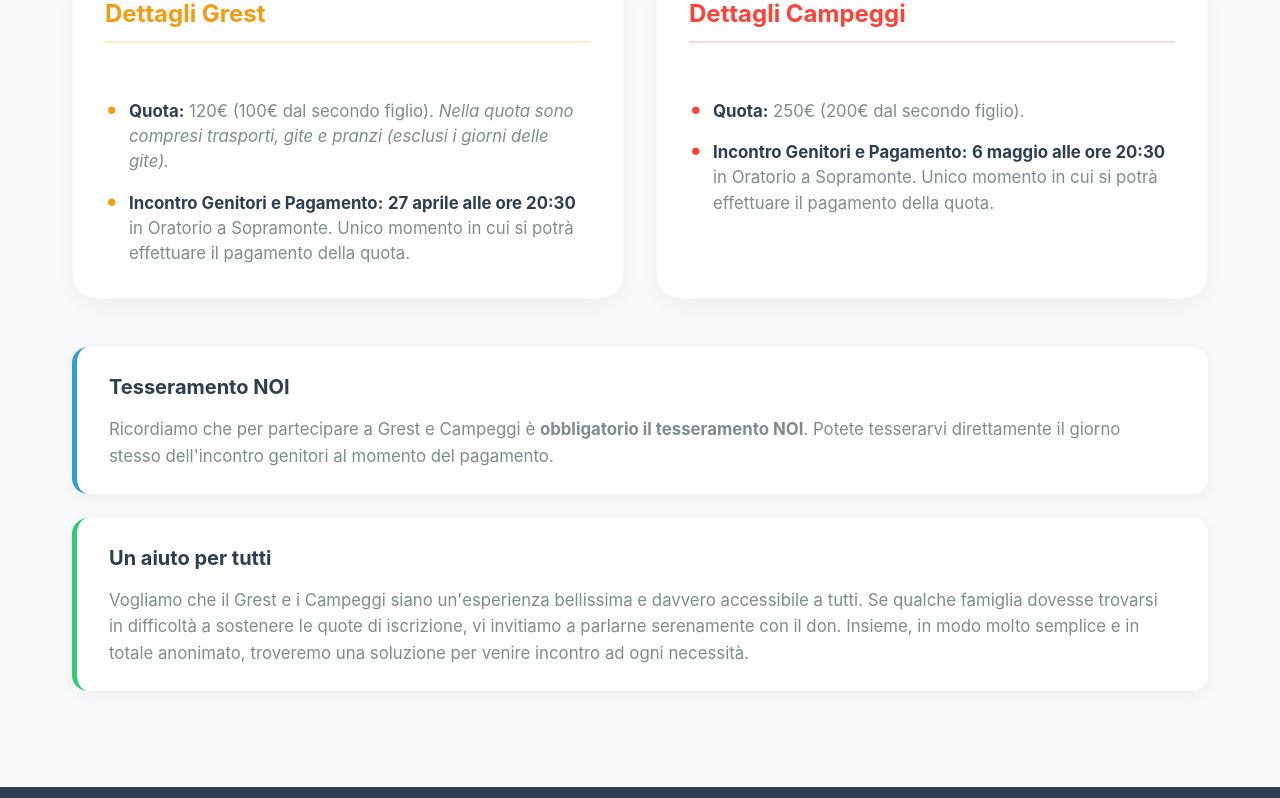
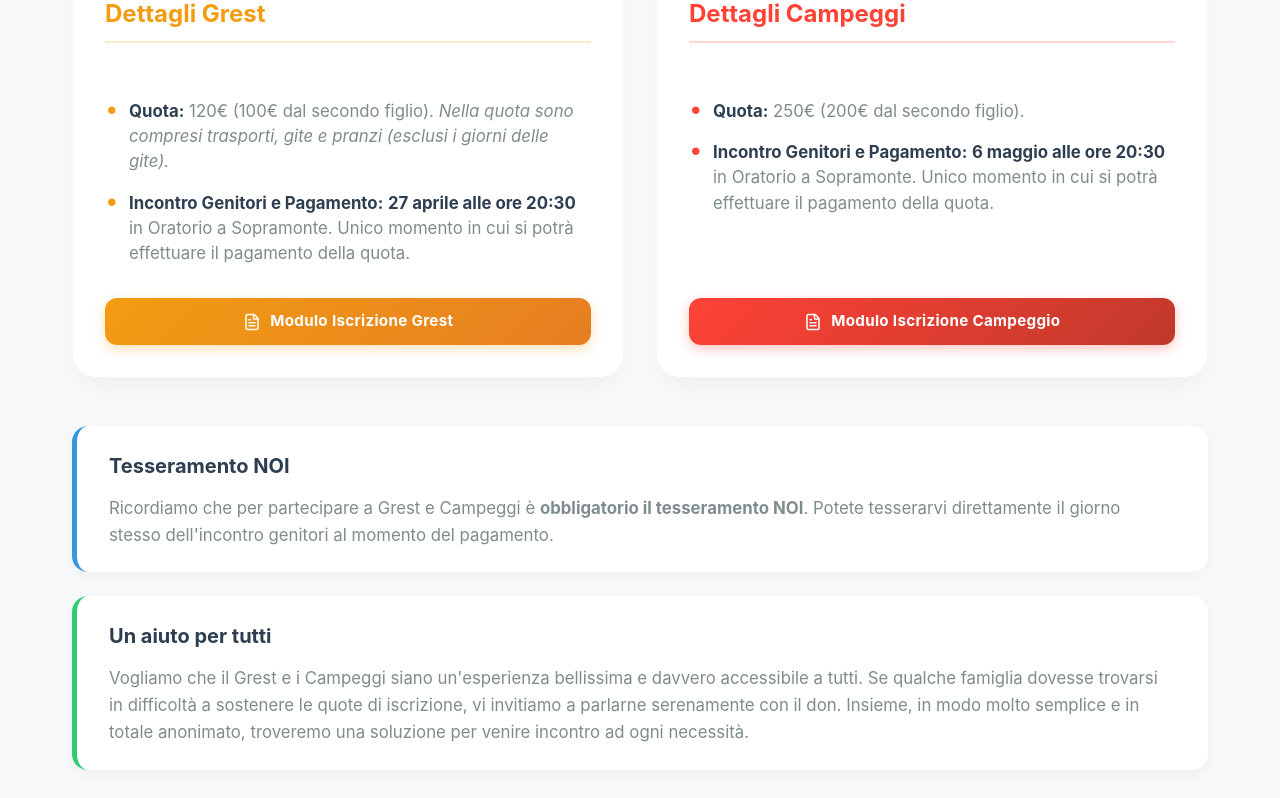
Before and after one commit to Oratorio-Sopramonte/OratorioWebSite, a React (Vite) app: page /estate-2026 in a window 1280 px wide. Shown: the part 1616-2414 px from the top of the page. Built offline with nearby package versions, Linux system fonts and the light colour scheme.

Commit message:
Aggiunti moduli iscrizioni grest e campeggio

```diff
--- a/src/pages/Estate2026.css
+++ b/src/pages/Estate2026.css
@@ -482,6 +482,8 @@
     padding: 2rem;
     box-shadow: 0 10px 30px -10px rgba(0, 0, 0, 0.08);
     border: 1px solid rgba(0, 0, 0, 0.04);
+    display: flex;
+    flex-direction: column;
 }
 
 .info-card h3 {
@@ -633,3 +635,47 @@
         margin-bottom: 0;
     }
 }
+
+/* --- PDF Buttons --- */
+.pdf-btn {
+    display: inline-flex;
+    align-items: center;
+    gap: 0.6rem;
+    margin-top: auto;
+    padding: 0.7rem 1.4rem;
+    border-radius: 0.75rem;
+    font-size: 0.95rem;
+    font-weight: 700;
+    text-decoration: none;
+    transition: transform 0.2s ease, box-shadow 0.2s ease, background 0.2s ease;
+    width: 100%;
+    justify-content: center;
+    letter-spacing: 0.3px;
+}
+
+.pdf-btn:hover {
+    transform: translateY(-2px);
+    box-shadow: 0 8px 20px rgba(0, 0, 0, 0.15);
+}
+
+.grest-pdf-btn {
+    background: linear-gradient(135deg, #f39c12, #e67e22);
+    color: white;
+    box-shadow: 0 4px 12px rgba(243, 156, 18, 0.3);
+}
+
+.grest-pdf-btn:hover {
+    background: linear-gradient(135deg, #e67e22, #d35400);
+    box-shadow: 0 8px 20px rgba(243, 156, 18, 0.4);
+}
+
+.campeggio-pdf-btn {
+    background: linear-gradient(135deg, var(--estate), #c0392b);
+    color: white;
+    box-shadow: 0 4px 12px rgba(255, 66, 54, 0.3);
+}
+
+.campeggio-pdf-btn:hover {
+    background: linear-gradient(135deg, #c0392b, #96281b);
+    box-shadow: 0 8px 20px rgba(255, 66, 54, 0.4);
+}
--- a/src/pages/Estate2026.jsx
+++ b/src/pages/Estate2026.jsx
@@ -1,5 +1,5 @@
 import React from 'react'
-import { Sun, Tent, MapPin } from 'lucide-react'
+import { Sun, Tent, MapPin, FileText } from 'lucide-react'
 import './Estate2026.css'
 
 const Estate2026 = () => {
@@ -125,6 +125,15 @@ const Estate2026 = () => {
                                 <li><strong>Quota:</strong> 120€ (100€ dal secondo figlio). <em>Nella quota sono compresi trasporti, gite e pranzi (esclusi i giorni delle gite).</em></li>
                                 <li><strong>Incontro Genitori e Pagamento:</strong> <strong>27 aprile alle ore 20:30</strong> in Oratorio a Sopramonte. Unico momento in cui si potrà effettuare il pagamento della quota.</li>
                             </ul>
+                            <a
+                                href="/media/modulo_iscrizione_grest_2026.pdf"
+                                target="_blank"
+                                rel="noopener noreferrer"
+                                className="pdf-btn grest-pdf-btn"
+                            >
+                                <FileText size={18} />
+                                Modulo Iscrizione Grest
+                            </a>
                         </div>
 
                         <div className="info-card specific-info campeggi-info">
@@ -133,6 +142,15 @@ const Estate2026 = () => {
                                 <li><strong>Quota:</strong> 250€ (200€ dal secondo figlio).</li>
                                 <li><strong>Incontro Genitori e Pagamento:</strong> <strong>6 maggio alle ore 20:30</strong> in Oratorio a Sopramonte. Unico momento in cui si potrà effettuare il pagamento della quota.</li>
                             </ul>
+                            <a
+                                href="/media/modulo_iscrizione_campeggio_2026.pdf"
+                                target="_blank"
+                                rel="noopener noreferrer"
+                                className="pdf-btn campeggio-pdf-btn"
+                            >
+                                <FileText size={18} />
+                                Modulo Iscrizione Campeggio
+                            </a>
                         </div>
                     </div>
 
```
Also changed, not shown: 2 other files (tests, documents, lock files or other folders).
